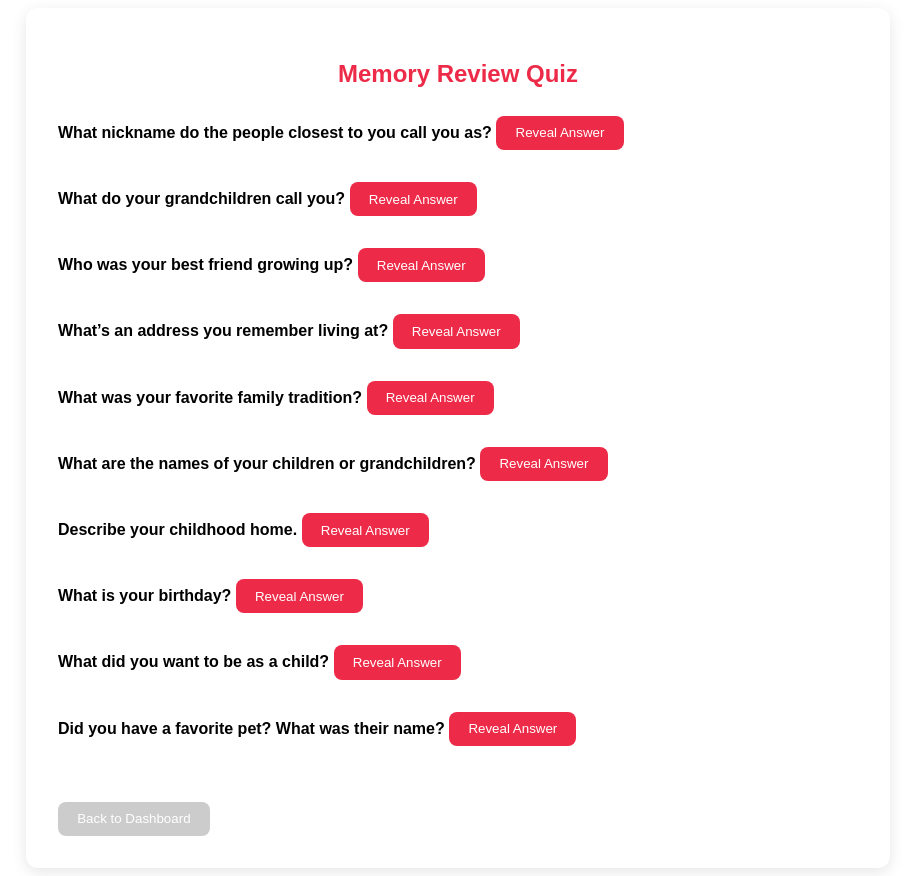
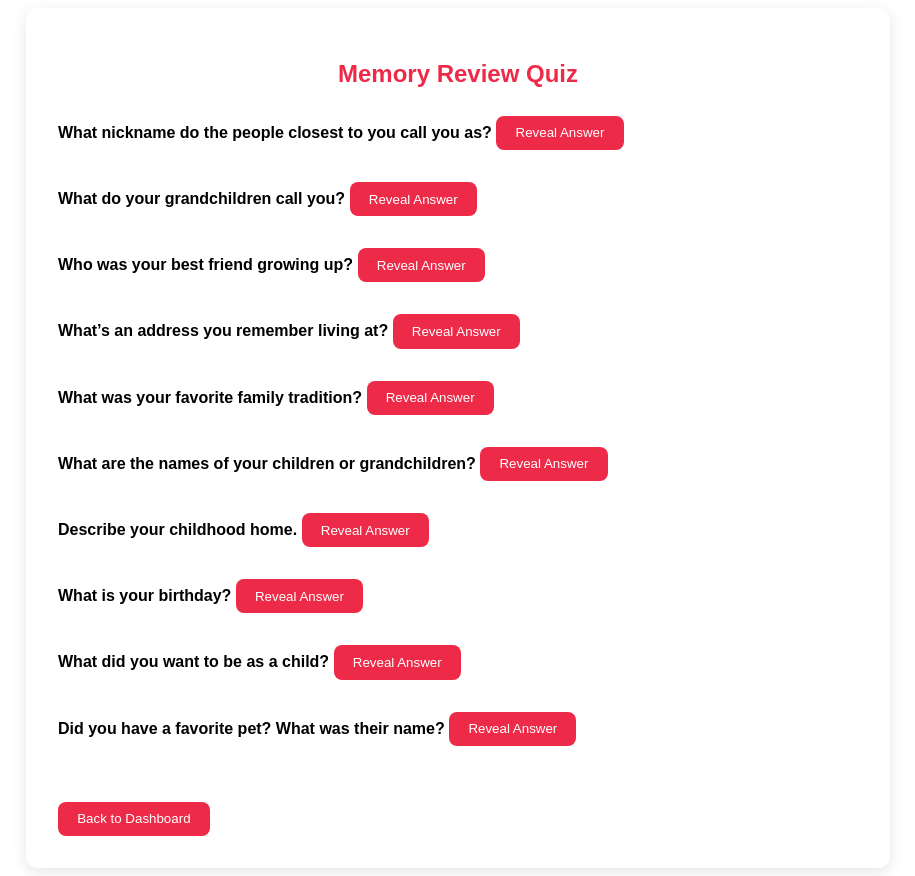
Before and after one commit to yephrem22/Ku_hack_2025, a SvelteKit app in the folder HackKU_Project/: page /memory-review in a window 1280 px wide. Shown: the whole page, without its empty margins (182-1097 px from the left). Built offline with nearby package versions, Linux system fonts and the light colour scheme.

Commit message:
Changed "Back to dashboard" button color to red

```diff
--- a/HackKU_Project/src/routes/memory-review/+page.svelte
+++ b/HackKU_Project/src/routes/memory-review/+page.svelte
@@ -104,7 +104,7 @@
   }
 
   .back-button {
-    background-color: #ccc;
+    background-color: #ed2b48;
     margin-top: 2rem;
   }
 </style>
```
